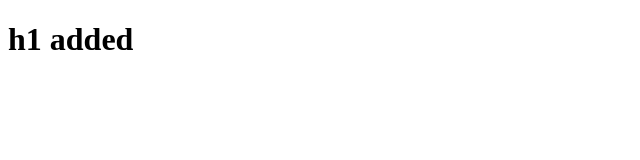
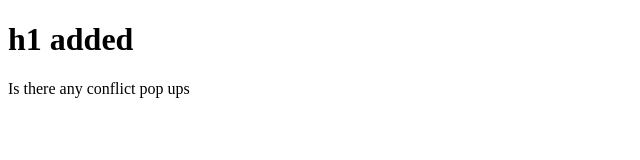
Before and after one commit to idavysingh/ClassExample, a plain HTML site: page index.html in a window 1280 px wide. Shown: the whole page, without its empty margins (0-640 px from the left). Drawn offline with Linux system fonts and the light colour scheme.

Commit message:
added paragraph
paragraph added to this index page.

```diff
--- a/index.html
+++ b/index.html
@@ -6,6 +6,7 @@
 </head>
 <body>
  <h1> h1 added </h1>
+ <p> Is there any conflict pop ups<p>
 
 </body>
 </html>
```
